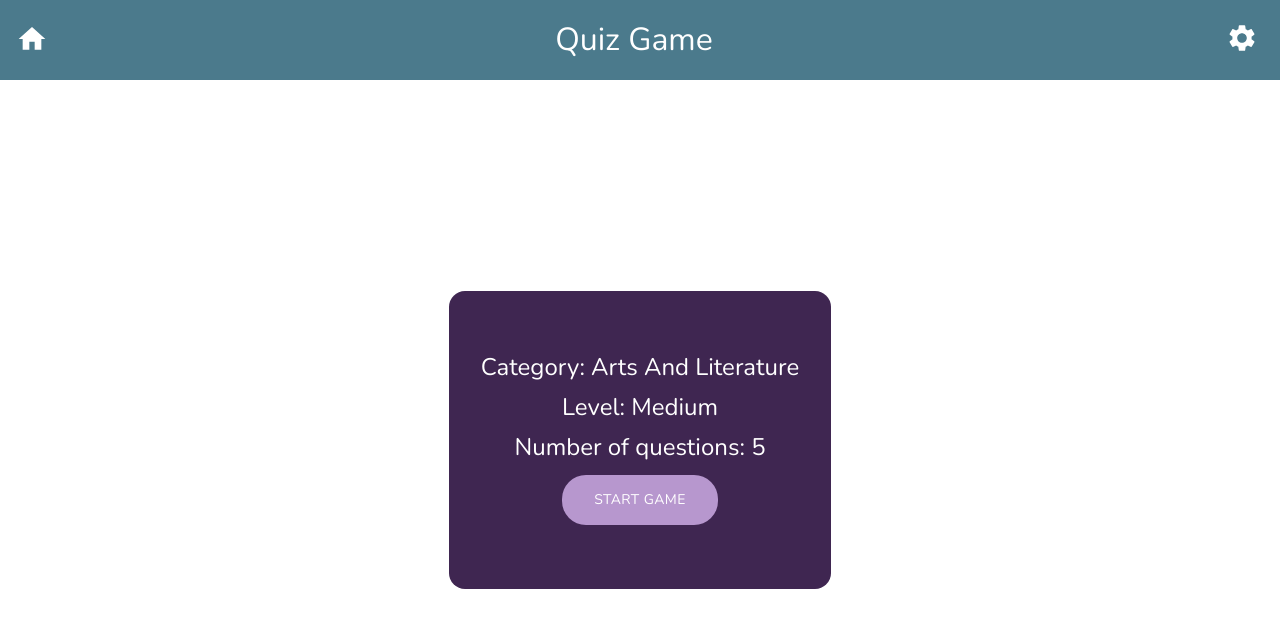
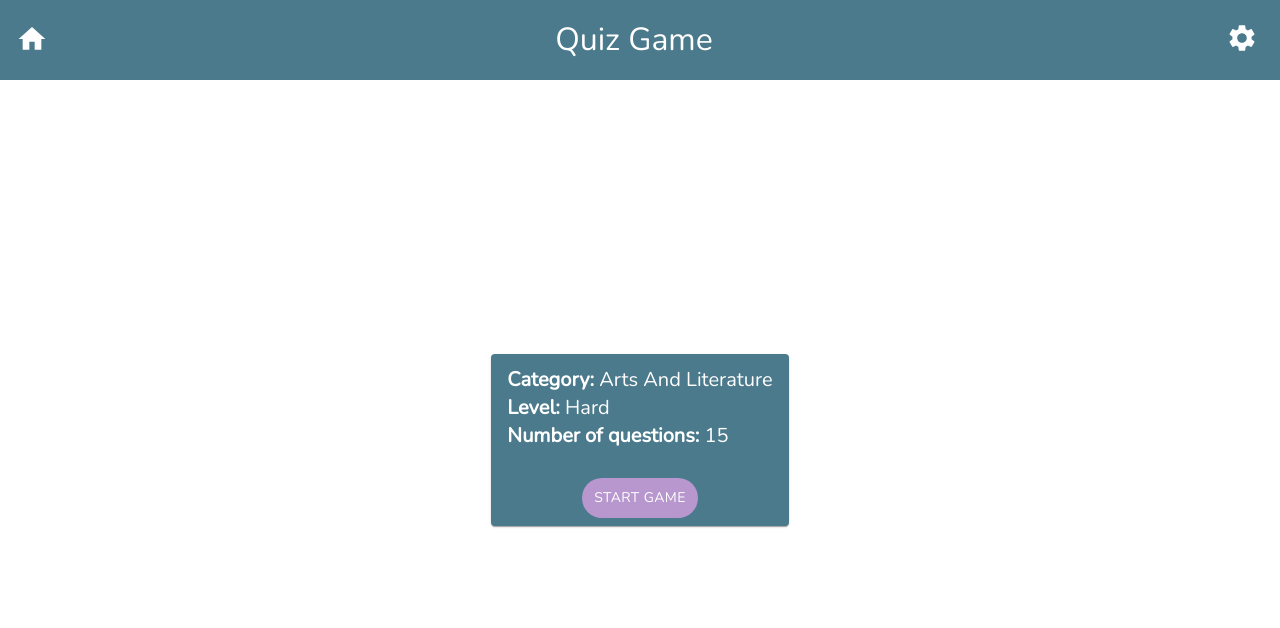
Before and after one commit to Pjotrulo/QuizApp, a React (Create React App) app: page /game in a window 1280 px wide. Shown: the top 628 px of the page. Built offline with nearby package versions, Linux system fonts and the light colour scheme; data requests are answered from the project's data file.

Commit message:
Started create gameplay

```diff
--- a/src/components/Game.tsx
+++ b/src/components/Game.tsx
@@ -1,6 +1,7 @@
 import React, {useEffect, useState} from "react";
 import Header from './Header';
 import StartGame from './StartGame';
+import GamePlay from './GamePlay';
 import axios from 'axios';
 
 const Game = () => {
@@ -54,12 +55,10 @@ const Game = () => {
         }
     }, [])
 
-    console.log(startGame);
-
     return (
         <>
             <Header/>
-            {startGame.start ? "Gra rozpoczęta" : <StartGame category={settingsQuestions.category} level={settingsQuestions.level}
+            {startGame.start && questions ? <GamePlay questions={questions.questions}/> : <StartGame category={settingsQuestions.category} level={settingsQuestions.level}
                        limitQuestions={settingsQuestions.limitQuestions} setQuestions={setQuestions}
                        setStartGame={setStartGame}/>}
         </>
--- /dev/null
+++ b/src/components/GamePlay.tsx
@@ -0,0 +1,64 @@
+import React, {useState} from "react";
+
+const GamePlay = ({questions}: { questions: [] }) => {
+
+    interface IQuestion {
+        question: string
+    }
+
+    interface IQuestionIndex {
+        questionIndex: number
+    }
+
+    const [questionIndex, setQuestionIndex] = useState<IQuestionIndex>({
+        questionIndex: 0
+    })
+
+    const [question, setQuestion] = useState<IQuestion>({
+        question: questions[questionIndex.questionIndex]['question']
+    });
+
+    // const xyz = () => {
+    //     // @ts-ignore
+    //     setQuestion({
+    //         question: questions[questionIndex.questionIndex]['question']
+    //     })
+    // }
+
+    questions.map(el => {
+        console.log(el['question']);
+    })
+
+    console.log(questionIndex.questionIndex);
+    console.log(question.question);
+
+    return (
+        <>
+            <button onClick={() => {
+                // @ts-ignore
+                setQuestionIndex(prevState => ({
+                    ...prevState,
+                    questionIndex: questionIndex.questionIndex - 1
+                }));
+                setQuestion({
+                    question: questions[questionIndex.questionIndex]['question']
+                })
+            }}>Prev
+            </button>
+            <p>{question.question}</p>
+            <button onClick={() => {
+                // @ts-ignore
+                setQuestionIndex(prevState => ({
+                    ...prevState,
+                    questionIndex: questionIndex.questionIndex + 1
+                }));
+                setQuestion({
+                    question: questions[questionIndex.questionIndex]['question']
+                })
+            }}>Next
+            </button>
+        </>
+    )
+}
+
+export default GamePlay;
--- a/src/components/StartGame.tsx
+++ b/src/components/StartGame.tsx
@@ -2,6 +2,9 @@ import React from 'react';
 import Button from "./Button";
 import axios from 'axios';
 import _ from 'lodash';
+import Card from '@mui/material/Card';
+import CardActions from '@mui/material/CardActions';
+import CardContent from '@mui/material/CardContent';
 
 const StartGame = ({
                        category,
@@ -21,7 +24,9 @@ const StartGame = ({
             })
             .then(questions => {
                 // @ts-ignore
-                setQuestions(questions.data);
+                setQuestions({
+                    questions: questions.data
+                });
             })
     }
 
@@ -33,16 +38,34 @@ const StartGame = ({
 
     return (
         <section className="start-game">
-            <div className="start-game__all">
-                <p className="start-game__all--info">Category: {category}</p>
-                <p className="start-game__all--info">Level: {level}</p>
-                <p className="start-game__all--info">Number of questions: {limitQuestions}</p>
-                <Button onClick={() => {
-                    getQuestions();
-                    // @ts-ignore
-                    setStartGame({start: true})
-                }}>Start Game</Button>
-            </div>
+            <Card sx={{
+                backgroundColor: '#4b7a8c',
+                display: 'flex',
+                flexDirection: 'column',
+                justifyContent: 'center',
+                alignItems: 'center'
+            }}>
+                <CardContent>
+                    <p>
+                        <strong>Category:</strong> {category}
+                    </p>
+                    <p>
+                        <strong>Level:</strong> {level}
+                    </p>
+                    <p>
+                        <strong>Number of questions:</strong> {limitQuestions}
+                    </p>
+                </CardContent>
+                <CardActions>
+                    <Button sx={{padding: '.5rem .75rem'}} onClick={() => {
+                        // @ts-ignore
+                        setStartGame({
+                            start: true
+                        });
+                        getQuestions();
+                    }}>Start Game</Button>
+                </CardActions>
+            </Card>
         </section>
     )
 }
--- a/src/database/db.json
+++ b/src/database/db.json
@@ -2,21 +2,51 @@
   "game": [
     {
       "category": "arts_and_literature",
+      "level": "hard",
+      "limitQuestions": "15",
+      "id": 1
+    },
+    {
+      "category": "society_and_culture",
       "level": "medium",
       "limitQuestions": "5",
-      "id": 1
+      "id": 2
+    },
+    {
+      "category": "film_and_tv",
+      "level": "medium",
+      "limitQuestions": "10",
+      "id": 3
+    },
+    {
+      "category": "film_and_tv",
+      "level": "hard",
+      "limitQuestions": "10",
+      "id": 4
     },
     {
       "category": "arts_and_literature",
       "level": "medium",
       "limitQuestions": "10",
-      "id": 2
+      "id": 5
     },
     {
       "category": "arts_and_literature",
-      "level": "easy",
+      "level": "medium",
       "limitQuestions": "10",
-      "id": 3
+      "id": 6
+    },
+    {
+      "category": "film_and_tv",
+      "level": "medium",
+      "limitQuestions": "10",
+      "id": 7
+    },
+    {
+      "category": "arts_and_literature",
+      "level": "medium",
+      "limitQuestions": "10",
+      "id": 8
     }
   ]
 }
--- /dev/null
+++ b/src/scss/elements/_gamePlay.scss
@@ -0,0 +1,10 @@
+@import '../settings/variables';
+@import '../settings/mixins';
+
+.visible {
+  display: block;
+}
+
+.none {
+  display: none;
+}
--- a/src/scss/elements/_startGame.scss
+++ b/src/scss/elements/_startGame.scss
@@ -6,16 +6,14 @@
   justify-content: center;
   align-items: center;
   height: calc(100vh - 5rem);
-  &__all {
-    background-color: $primaryContainer;
-    padding: 4rem 2rem;
-    text-align: center;
-    border-radius: 1rem;
-   &--info {
-     margin-bottom: 1rem;
-     font-weight: 500;
-     font-size: 1.5rem;
-     color: white;
-   }
+
+  p {
+    color: white;
+    margin-bottom: .5rem;
+    font-size: 1.25rem;
+
+    strong {
+      font-weight: 600;
+    }
   }
 }
--- a/src/scss/main.scss
+++ b/src/scss/main.scss
@@ -10,3 +10,4 @@
 @import './elements/categories';
 @import './elements/levels';
 @import './elements/startGame';
+@import './elements/gamePlay';
```
